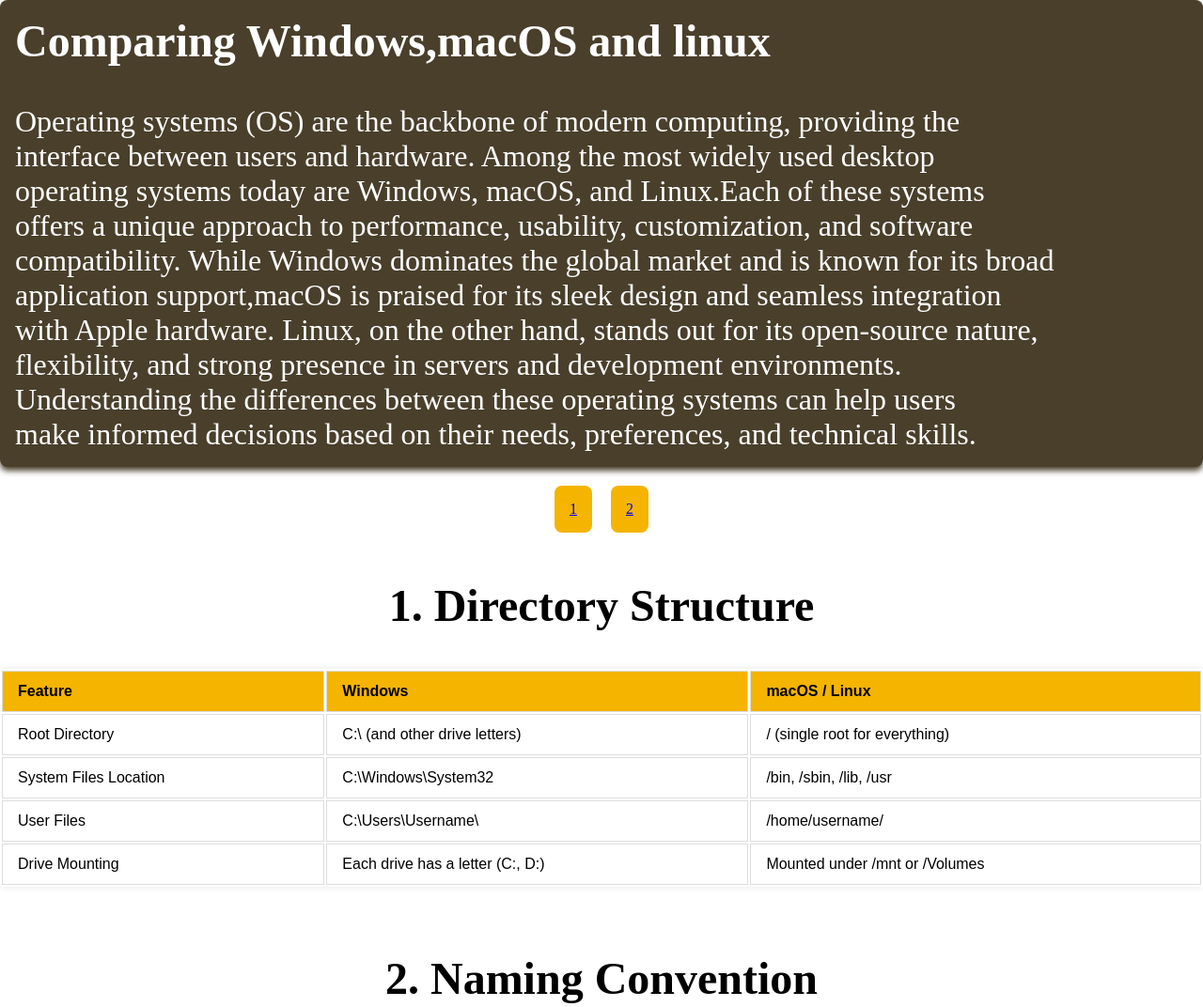
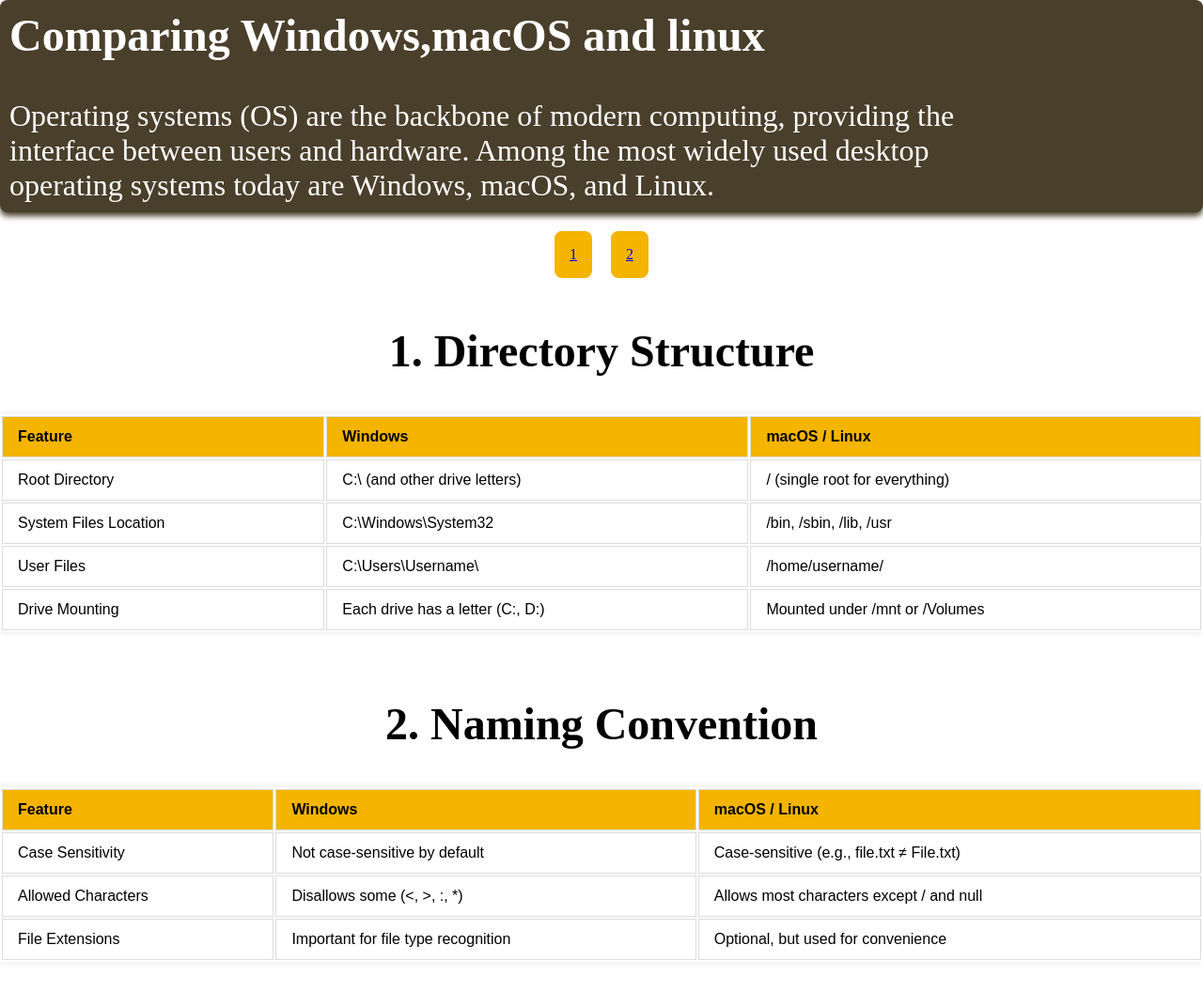
Before and after one commit to siyabongamasiya/IT-blog, a plain HTML site: page operating-systems.html in a window 1280 px wide. Shown: the top 1072 px of the page at 94% size. Drawn offline with Linux system fonts and the light colour scheme.

Commit message:
made it adaptive for ipads

```diff
--- a/op-system-style.css
+++ b/op-system-style.css
@@ -21,6 +21,11 @@
   box-sizing: border-box;
 }
 
+html,body{
+    width: 100%;
+    height: 100%;
+}
+
 main {
   width: 100%;
   display: flex;
@@ -37,10 +42,11 @@ main {
   gap: 40px;
   color: var(--Text);
   width: 100% !important;
-  padding: 16px;
+  padding: 10px;
   background-color: var(--background);
   border-radius: 8px;
   box-shadow: 0px 4px 6px 0px #493f2b;
+  overflow-wrap: break-word;
 }
 
 h1 {
@@ -49,7 +55,6 @@ h1 {
 
 #intro-text {
   font-size: var(--header-description-font);
-  width: 100%;
 }
 
 #nav-container {
--- a/operating-systems.html
+++ b/operating-systems.html
@@ -15,18 +15,7 @@
         interface between users and hardware.
         Among the most widely used desktop <br />
         operating systems  today are Windows,
-        macOS, and Linux.Each of these systems <br />
-        offers a unique approach to performance,
-        usability, customization, and software <br />
-        compatibility. While Windows
-        dominates the global market and is known for its broad <br />
-        application
-        support,macOS is praised for its sleek design and seamless integration <br />
-        with Apple hardware. Linux, on the other hand, stands out for its
-        open-source nature,<br />
-        flexibility, and strong presence in servers and development environments. <br />
-        Understanding the differences between these operating systems can help users <br />
-        make informed decisions based on their needs, preferences, and technical skills.
+        macOS, and Linux.
       </p>
     </header>
     <main>
--- a/style.css
+++ b/style.css
@@ -17,6 +17,11 @@
     padding: 0;
     max-width: 100%;
     box-sizing: border-box;
+}
+
+html,body{
+    width: 100%;
+    height: 100%;
 }
 
 .blog-image,#blogger-image{
```
Also changed, not shown: index.html (+1 -1 lines).
